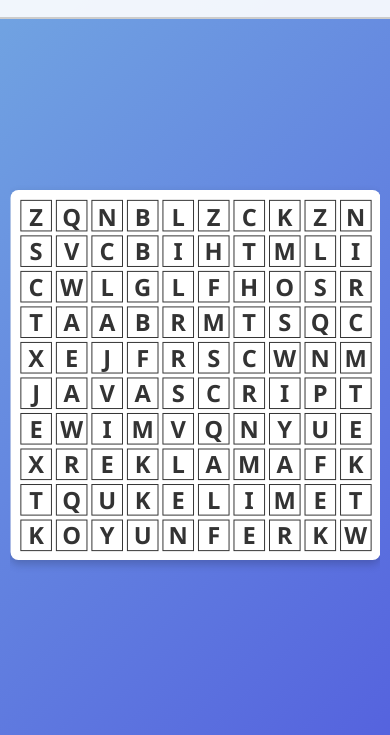
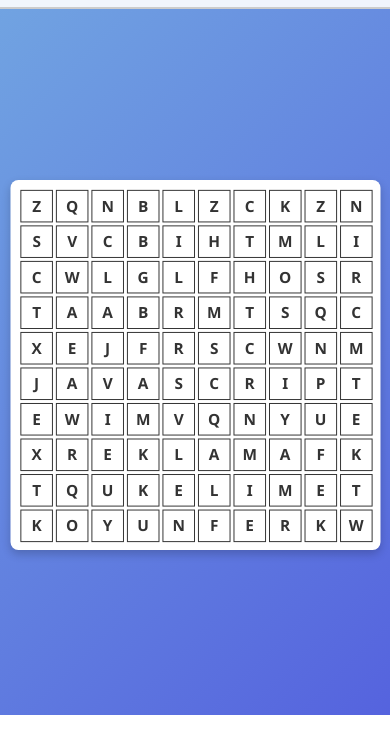
Before and after one commit to DYF-Software/WordSearch, a plain HTML site: page index.html in a window 390 px wide. Both pictures are taken after a click on the button "Oyuna Başla". Shown: the part 129-864 px from the top of the page. Drawn offline with Linux system fonts and the light colour scheme.

Commit message:
fullscreen

```diff
--- a/styles.css
+++ b/styles.css
@@ -1,19 +1,25 @@
 /* Genel Stil */
 * {
-  /*box-sizing: border-box;*/
   margin: 0;
   padding: 0;
+}
+
+html, body {
+  height: 100%;
+  width: 100%;
+  overflow: hidden; /* Scrollbar'ı kaldır */
 }
 
 body {
   font-family: 'Segoe UI', Tahoma, Geneva, Verdana, sans-serif;
   background: linear-gradient(135deg, #74ABE2, #5563DE);
   color: #333;
-  min-height: 100vh;
   display: flex;
   flex-direction: column;
   align-items: center;
-  padding: 10px;
+  justify-content: center;
+  padding: 0;
+  margin: 0;
 }
 
 /* Header ve Kelime Listesi */
@@ -22,7 +28,7 @@ header {
   padding: 10px;
   width: 100%;
   max-width: 600px;
-  background: rgba(255,255,255,0.9);
+  background: rgba(255, 255, 255, 0.9);
   border-bottom: 2px solid #ccc;
   margin-bottom: 10px;
 }
@@ -61,50 +67,42 @@ header h1 {
 main {
   width: 100%;
   max-width: 600px;
-  margin: 0 auto;
   flex: 1;
   display: flex;
   align-items: center;
   justify-content: center;
-  overflow-x: auto; /* Dar ekranlarda yatay kaydırma */
 }
 
-/* Oyun Izgarası (10×10 Matris - Beyaz Alan) */
-/* Varsayılan: Hücre 40px, gap 5px */
+/* Oyun Izgarası */
 #game-container {
   display: grid;
-  grid-template-columns: repeat(10, 40px);
+  grid-template-columns: repeat(10, 1fr);
   gap: 5px;
-  /* Hesaplanan genişlik: 10 * 40px + 9 * 5px = 445px */
-  width: calc(10 * 40px + 9 * 5px);
+  width: min(90vw, 445px);
+  height: min(90vh, 445px);
   background: #fff;
   padding: 10px;
   border-radius: 8px;
   box-shadow: 0 4px 10px rgba(0,0,0,0.2);
-  margin: auto;
 }
 
 /* Hücre Stilleri */
 .cell {
-  width: 40px;
-  height: 40px;
+  width: 100%;
+  aspect-ratio: 1 / 1;
   border: 1px solid #333;
   display: flex;
   align-items: center;
   justify-content: center;
   user-select: none;
-  -webkit-user-select: none;
   cursor: pointer;
   font-weight: bold;
   background-color: #fff;
   transition: background-color 0.3s ease, transform 0.2s ease;
-  /* Hücre içi yazı boyutu: Hücre boyutunun %80’i */
-  font-size: 32px; /* 40px * 0.8 = 32px */
- /* box-sizing: border-box;*/
+  font-size: 2vw; /* Dinamik font boyutu */
 }
 
 .cell:hover {
-  /* Hafif bir hover efekti: Ölçek değişimi yerine sadece renk geçişi */
   background-color: #f0f8ff;
 }
 
@@ -157,17 +155,14 @@ main {
   to { opacity: 1; transform: scale(1); }
 }
 
-/* Responsive: Ekran daraldığında dinamik boyutlandırma */
-/* Burada JS responsive.js dosyasından gelen inline stiller devreye girecek.
-   Ancak, eğer ekran daralırsa aşağıdaki media query de yardımcı olabilir. */
+/* Responsive: Küçük ekranlar için dinamik boyutlandırma */
 @media (max-width: 480px) {
   #game-container {
-    grid-template-columns: repeat(10, 30px);
-    width: calc(10 * 30px + 9 * 5px);
+    grid-template-columns: repeat(10, 1fr);
+    width: 90vw;
+    height: 90vw;
   }
   .cell {
-    width: 30px;
-    height: 30px;
-    font-size: 24px; /* 30px * 0.8 */
+    font-size: 4vw;
   }
 }
```
